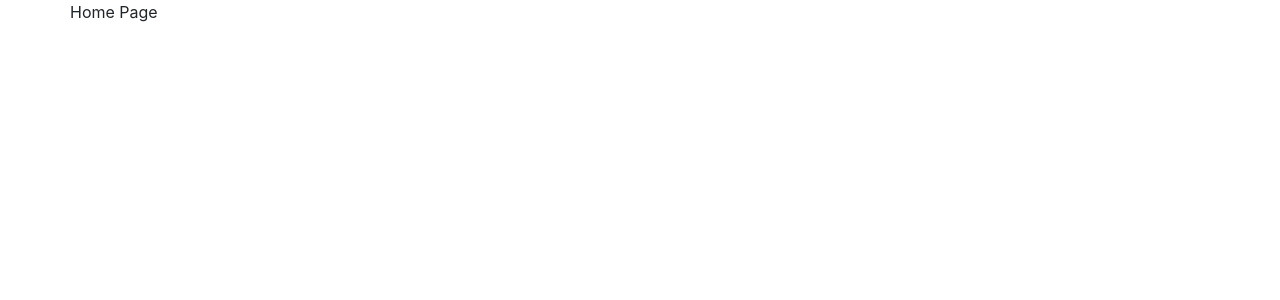
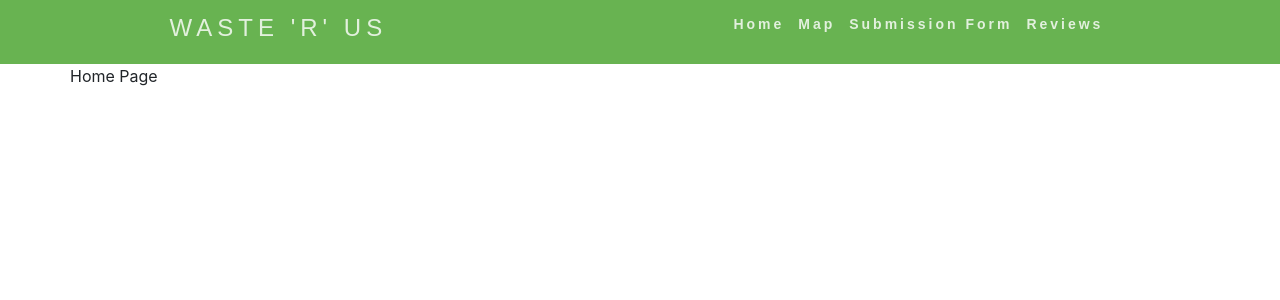
Before and after one commit to WasabiAddict/final-project, a React app: page / in a window 1280 px wide. Shown: the top 300 px of the page. Built offline with nearby package versions, Linux system fonts and the light colour scheme.

Commit message:
added nav bar

```diff
--- a/client/App.jsx
+++ b/client/App.jsx
@@ -1,10 +1,13 @@
 import React from "react";
 import { BrowserRouter, Routes, Route } from "react-router-dom";
+import Navbar from "./components/Navbar.jsx"
 import Home from "./pages/Home.jsx";
 
 const App = () => {
     return (
         <BrowserRouter>
+            <Navbar />
+
             <Routes>
                 <Route path="/" element={<Home />} />
             </Routes>
--- /dev/null
+++ b/client/components/Navbar.jsx
@@ -0,0 +1,44 @@
+import React from "react"
+
+const Navbar = () => {
+    // const burger = document.querySelector('.burger');
+    // const nav = document.querySelector('.nav-links');
+    // const navLinks = document.querySelectorAll('.nav-links li');
+
+    // burger.addEventListener('click', () => {
+    //     //toggle Nav
+    //     nav.classList.toggle('nav-active');
+
+    //     //animate links
+    //     navLinks.forEach((link, index) => {
+    //         if (link.style.animation) {
+    //             link.style.animation = ''
+    //         } else {
+    //             link.style.animation = `navLinkFade 0.5s ease forwards ${index / 7 + 0.5}s`;
+    //         }
+    //     });
+    //     //burger animation
+    //     burger.classList.toggle('toggle');
+    // });
+
+    return (
+        <nav>
+            <div className="logo">
+                <h4>Waste 'R' Us</h4>
+            </div>
+            <ul className="nav-links">
+                <li><a href="#">Home</a></li>
+                <li><a href="#">Map</a></li>
+                <li><a href="#">Submission Form</a></li>
+                <li><a href="#">Reviews</a></li>
+            </ul>
+            <div className="burger">
+                <div className="line1"></div>
+                <div className="line2"></div>
+                <div className="line3"></div>
+            </div>
+        </nav>
+    );
+}
+
+export default Navbar;
--- a/client/index.jsx
+++ b/client/index.jsx
@@ -5,5 +5,6 @@ import '@babel/polyfill';
 import App from './App.jsx';
 
 import 'bootstrap/dist/css/bootstrap.min.css'
+import "./styles.css"
 
 render(<App />, document.getElementById("root"));
--- /dev/null
+++ b/client/styles.css
@@ -0,0 +1,116 @@
+* {
+    margin: 0px;
+    padding: 0px;
+    box-sizing: border-box;
+}
+
+nav {
+    display: flex;
+    justify-content: space-around;
+    align-items: center;
+    min-height: 8vh;
+    background-color: #68b351;
+    font-family: 'Poppins', sans-serif;
+}
+
+.logo {
+    color: rgba(255, 255, 255, 0.808);
+    text-transform: uppercase;
+    letter-spacing: 5px;
+    font-size: 20px;
+}
+
+.nav-links {
+    display: flex;
+    justify-content: space-around;
+    width: 30%;
+}
+
+.nav-links li {
+    list-style: none;
+}
+
+.nav-links a {
+    color: rgba(255, 255, 255, 0.808);
+    text-decoration: none;
+    letter-spacing: 3px;
+    font-weight: bold;
+    font-size: 14px;
+}
+
+.burger {
+    display: none;
+    cursor: pointer;
+}
+
+.burger div {
+    width: 25px;
+    height: 3px;
+    background-color: rgba(255, 255, 255, 0.808);
+    margin: 5px;
+    transition: all 0.3s ease;
+
+}
+
+@media screen and (max-width: 1024px) {
+    .nav-links {
+        width: 60%;
+    }
+}
+
+
+@media screen and (max-width: 768px) {
+    body {
+        overflow-x: hidden;
+    }
+
+    .nav-links {
+        position: absolute;
+        right: 0px;
+        height: 92vh;
+        top: 8vh;
+        background-color: #68b351;
+        display: flex;
+        flex-direction: column;
+        align-items: center;
+        width: 50%;
+        transform: translateX(100%);
+        transition: transform 0.5s ease-in;
+    }
+
+    .nav-links li {
+        opacity: 0;
+    }
+
+    .burger {
+        display: block;
+    }
+}
+
+.nav-active {
+    transform: translateX(0%);
+}
+
+@keyframes navLinkFade {
+    from {
+        opacity: 0;
+        transform: translateX(50%);
+    }
+
+    to {
+        opacity: 1;
+        transform: translateX(0px);
+    }
+}
+
+.toggle .line1 {
+    transform: rotate(-45deg) translate(-5px, 6px);
+}
+
+.toggle .line2 {
+    opacity: 0;
+}
+
+.toggle .line3 {
+    transform: rotate(45deg) translate(-5px, -6px);
+}
--- a/public/index.html
+++ b/public/index.html
@@ -10,5 +10,6 @@
     </noscript>
     <div id="root"></div>
     <script src="/js/app.js"></script>
+    <script src="/js/nav.js"></script>
 </body>
 </html>
--- /dev/null
+++ b/public/js/nav.js
@@ -0,0 +1,30 @@
+const navSlide = () => {
+    const burger = document.querySelector('.burger');
+    const nav = document.querySelector('.nav-links');
+    const navLinks = document.querySelectorAll('.nav-links li');
+
+
+    burger.addEventListener('click', () => {
+        //toggle Nav
+        nav.classList.toggle('nav-active');
+
+        //animate links
+        navLinks.forEach((link, index) => {
+            if (link.style.animation) {
+                link.style.animation = ''
+            } else {
+                link.style.animation = `navLinkFade 0.5s ease forwards ${index / 7 + 0.5}s`;
+            }
+        });
+        //burger animation
+        burger.classList.toggle('toggle');
+    });
+}
+
+
+
+const app = () => {
+    navSlide();
+}
+
+app();
```
Also changed, not shown: 1 other file (tests, documents, lock files or other folders).
